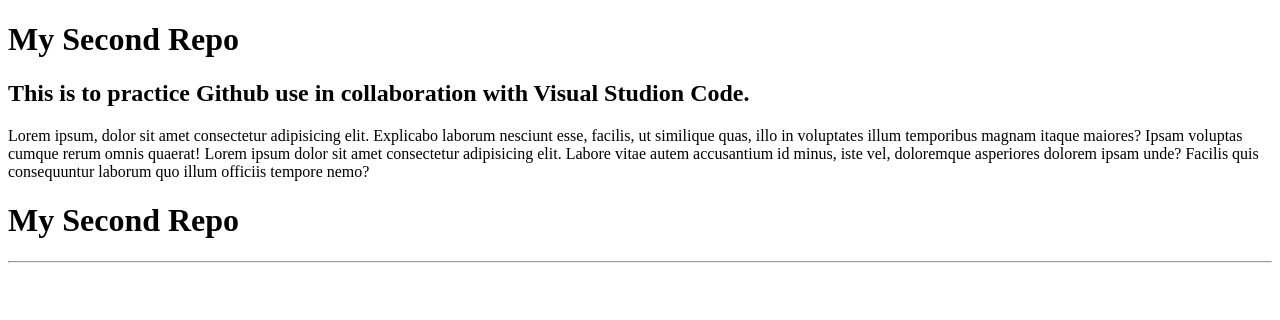
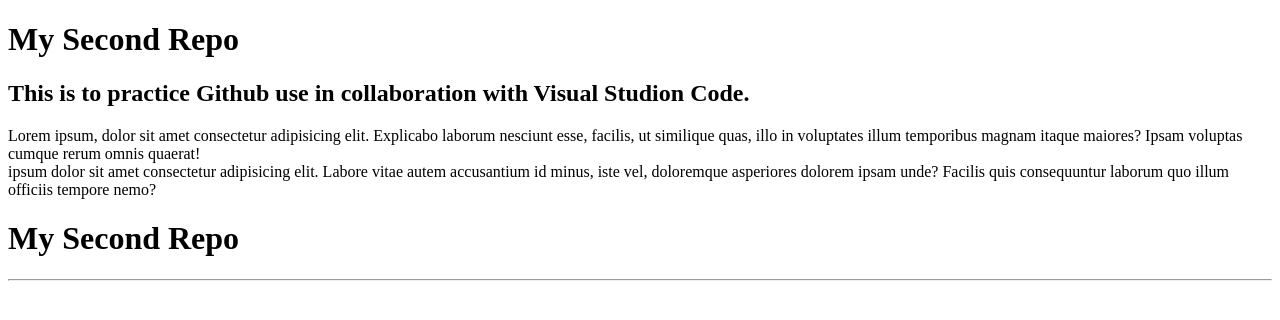
Before and after one commit to tajammalw/my-second-repo, a plain HTML site: page index.html in a window 1280 px wide. Drawn offline with Linux system fonts and the light colour scheme.

Commit message:
My 3rd commit

```diff
--- a/index.html
+++ b/index.html
@@ -9,7 +9,7 @@
 <body>
     <H1>My Second Repo</H1>
     <h2>This is to practice Github use in collaboration with Visual Studion Code.</h2>
-    <p>Lorem ipsum, dolor sit amet consectetur adipisicing elit. Explicabo laborum nesciunt esse, facilis, ut similique quas, illo in voluptates illum temporibus magnam itaque maiores? Ipsam voluptas cumque rerum omnis quaerat! Lorem ipsum dolor sit amet consectetur adipisicing elit. Labore vitae autem accusantium id minus, iste vel, doloremque asperiores dolorem ipsam unde? Facilis quis consequuntur laborum quo illum officiis tempore nemo?
+    <p>Lorem ipsum, dolor sit amet consectetur adipisicing elit. Explicabo laborum nesciunt esse, facilis, ut similique quas, illo in voluptates illum temporibus magnam itaque maiores? Ipsam voluptas cumque rerum omnis quaerat! <br> ipsum dolor sit amet consectetur adipisicing elit. Labore vitae autem accusantium id minus, iste vel, doloremque asperiores dolorem ipsam unde? Facilis quis consequuntur laborum quo illum officiis tempore nemo?
 
     </p>
 
```
